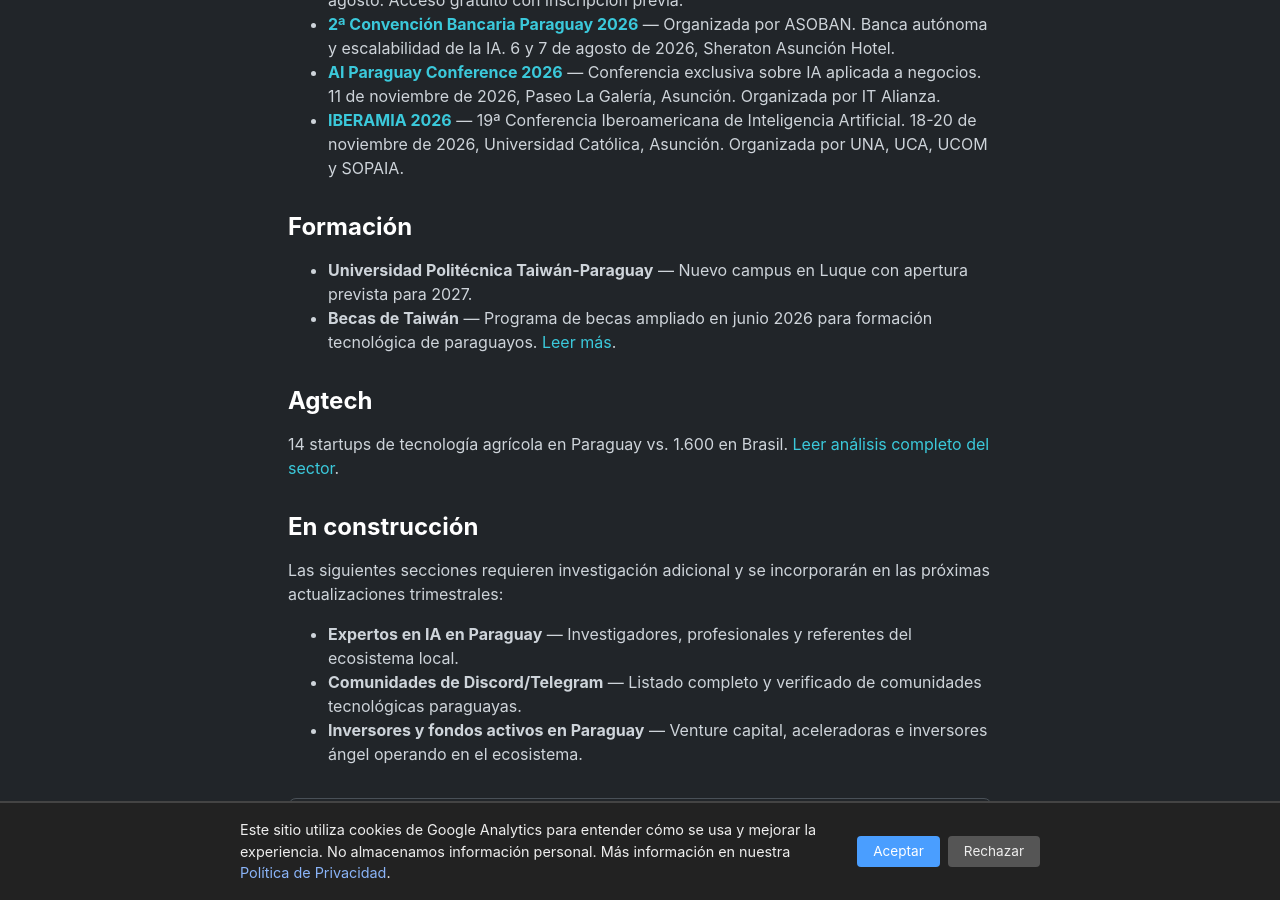
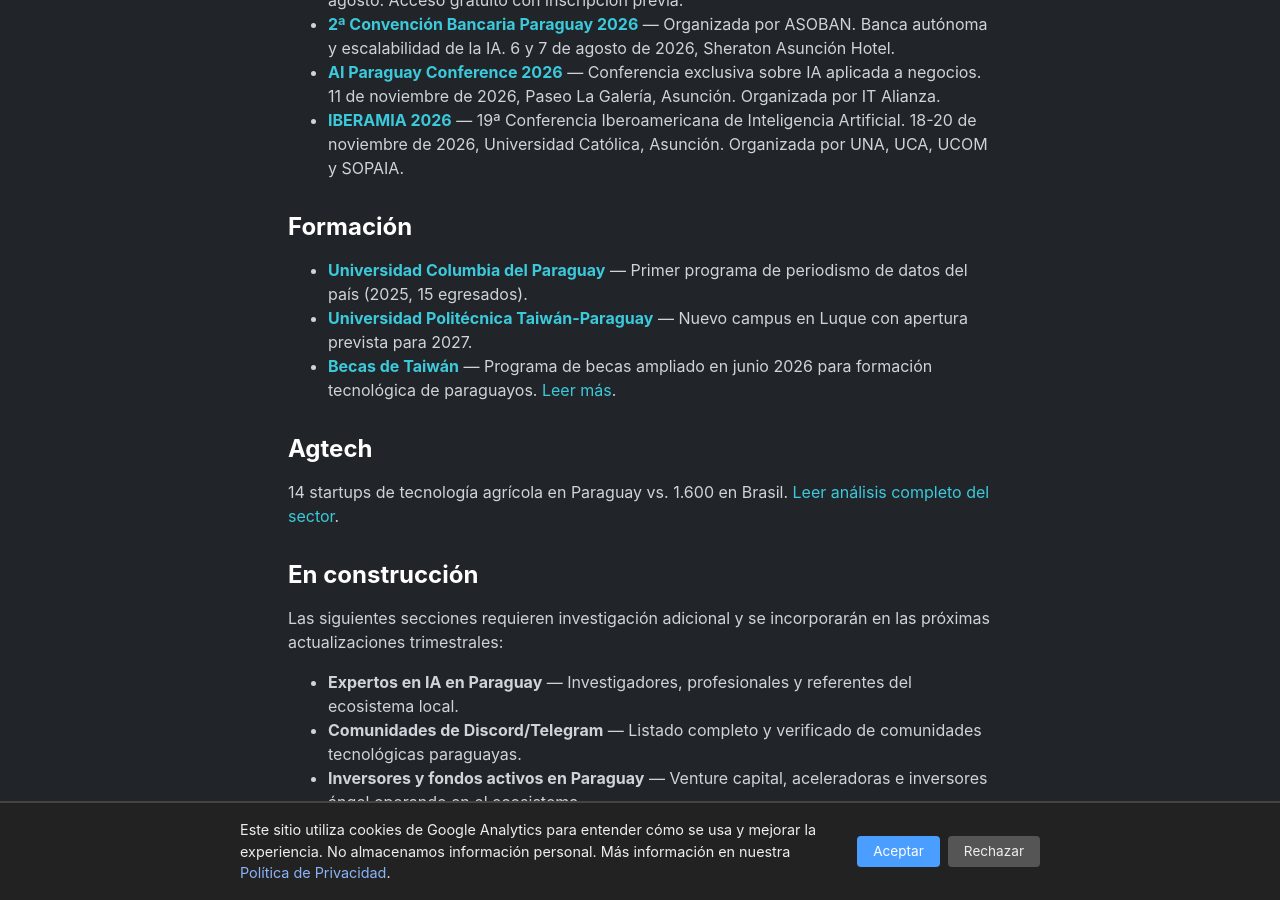
Before and after one commit to miravosqueinteresante/muchotexto.net, a Jekyll site: the page built from directorio.markdown, in a window 1280 px wide and 900 px high, scrolled down 1603 px. Built offline with Jekyll 4.4.1, drawn with Linux system fonts in a browser that asks for light colours; some of the changed lines change nothing that is shown.

Commit message:
Agrega enlaces web a entradas del Directorio: HIVE, InnovandoPY, Fintech, SOPAIA, AmCham, UPTP, Becas, Columbia

```diff
--- a/directorio.markdown
+++ b/directorio.markdown
@@ -11,12 +11,12 @@
 ## Aceleradoras y hubs
 
 - **[KOGA Impact Lab](https://koga.com.py/)** — Más de 14 años operando. Apoyó a 200+ startups y capacitó a 10.000+ emprendedores. Funciona como aceleradora, espacio de coworking y comunidad. Es el punto de encuentro del ecosistema emprendedor tech en Paraguay. [Leer análisis completo](/articulos/2026/07/14/startups-ia-paraguay/).
-- **InnovandoPY** — Programa del MITIC que en 2025 otorgó $140.000 en capital semilla a 7 startups tecnológicas. [Leer más](/articulos/2026/07/14/startups-ia-paraguay/).
+- **[InnovandoPY](https://innovando.gov.py/)** — Programa del MITIC que en 2025 otorgó $140.000 en capital semilla a 7 startups tecnológicas. [Leer más](/articulos/2026/07/14/startups-ia-paraguay/).
 
 ## Startups de IA y tecnología
 
 - **Autograph** — Startup paraguaya mencionada en el ecosistema de IA.
-- **HIVE Digital Technologies** — Opera un campus de 100 MW de cómputo GPU en Yguazú con energía de Itaipú; planea expandir a 400 MW. [Leer análisis](/articulos/2026/07/10/talento-tech-paraguay-ia/).
+- **[HIVE Digital Technologies](https://www.hivedigitaltechnologies.com/)** — Opera un campus de 100 MW de cómputo GPU en Yguazú con energía de Itaipú; planea expandir a 400 MW. [Leer análisis](/articulos/2026/07/10/talento-tech-paraguay-ia/).
 - **BUZZ AI Cloud** — Primer cluster de GPU para inteligencia artificial en Paraguay, lanzado por HIVE en un data center Tier III en Asunción (marzo 2026). [Leer análisis](/articulos/2026/07/16/ia-soberana-paraguay/).
 - **Tooldata** — Startup paraguaya de inteligencia artificial que desarrolla soluciones de automatización y análisis de datos para empresas. Mencionada en el ecosistema local de IA.
 
@@ -29,11 +29,11 @@
 
 ## Comunidades y espacios
 
-- **Cámara Paraguaya de Fintech** — Fundada en 2019, 120+ miembros. Agrupa al ecosistema fintech paraguayo que pasó de ~29 empresas en 2020 a más de 100. [Leer análisis](/articulos/2026/07/10/fintech-paraguay-ecosistema/).
+- **[Cámara Paraguaya de Fintech](https://www.fintech.org.py/)** — Fundada en 2019, 120+ miembros. Agrupa al ecosistema fintech paraguayo que pasó de ~29 empresas en 2020 a más de 100. [Leer análisis](/articulos/2026/07/10/fintech-paraguay-ecosistema/).
 - **Foro Tecnológico Bilateral Paraguay-Taiwán** — 4 ediciones realizadas. Delegados de TSMC, ICDF y empresas taiwanesas participan regularmente. [Leer más](/articulos/2026/07/14/semiconductores-taiwan-paraguay/).
 - **Comunidades de desarrolladores locales** — Existen grupos activos de Telegram, Discord y WhatsApp de la comunidad tech paraguaya. *En investigación: compilar listado completo de enlaces.*
-- **SOPAIA** — Sociedad Paraguaya de Inteligencia Artificial. Organización que reúne a profesionales, investigadores y entusiastas de la IA en Paraguay para promover el desarrollo y la divulgación de la inteligencia artificial en el país.
-- **AmCham Paraguay** — Cámara de Comercio Paraguayo-Americana. Impulsa foros internacionales para posicionar a Paraguay como hub de data centers, energía limpia e IA. Organizó el foro en Silicon Valley (junio 2026) con el MIC.
+- **[SOPAIA](https://www.sopaia.org/)** — Sociedad Paraguaya de Inteligencia Artificial. Organización que reúne a profesionales, investigadores y entusiastas de la IA en Paraguay para promover el desarrollo y la divulgación de la inteligencia artificial en el país.
+- **[AmCham Paraguay](https://www.amcham.com.py/)** — Cámara de Comercio Paraguayo-Americana. Impulsa foros internacionales para posicionar a Paraguay como hub de data centers, energía limpia e IA. Organizó el foro en Silicon Valley (junio 2026) con el MIC.
 
 ## Eventos
 
@@ -44,8 +44,9 @@
 
 ## Formación
 
-- **Universidad Politécnica Taiwán-Paraguay** — Nuevo campus en Luque con apertura prevista para 2027.
-- **Becas de Taiwán** — Programa de becas ampliado en junio 2026 para formación tecnológica de paraguayos. [Leer más](/articulos/2026/07/09/educacion-tech-paraguay-ia/).
+- **[Universidad Columbia del Paraguay](https://www.columbia.edu.py/)** — Primer programa de periodismo de datos del país (2025, 15 egresados).
+- **[Universidad Politécnica Taiwán-Paraguay](https://www.uptp.edu.py/)** — Nuevo campus en Luque con apertura prevista para 2027.
+- **[Becas de Taiwán](https://www.icdf.org.tw/)** — Programa de becas ampliado en junio 2026 para formación tecnológica de paraguayos. [Leer más](/articulos/2026/07/09/educacion-tech-paraguay-ia/).
 
 ## Agtech
 
```
